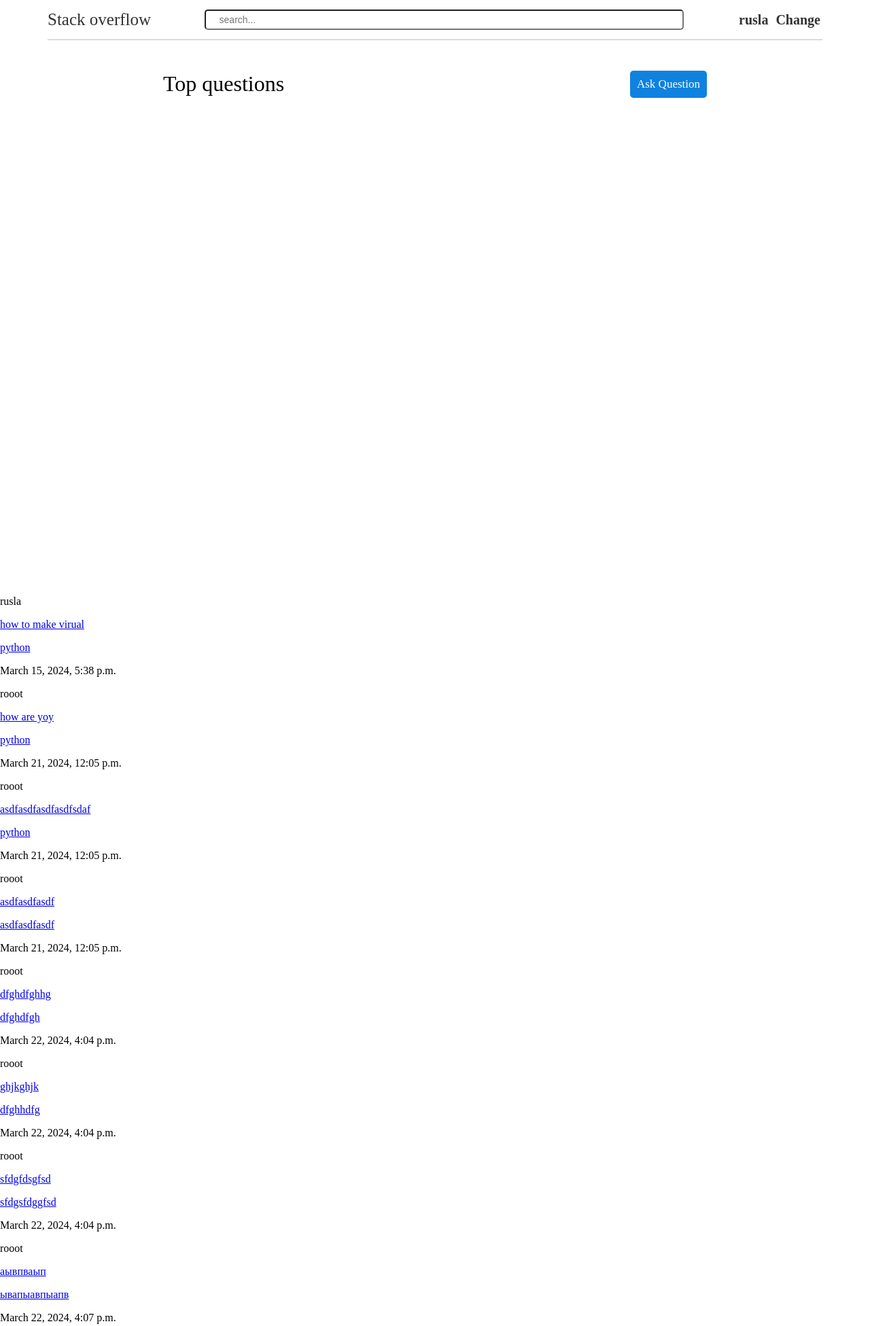
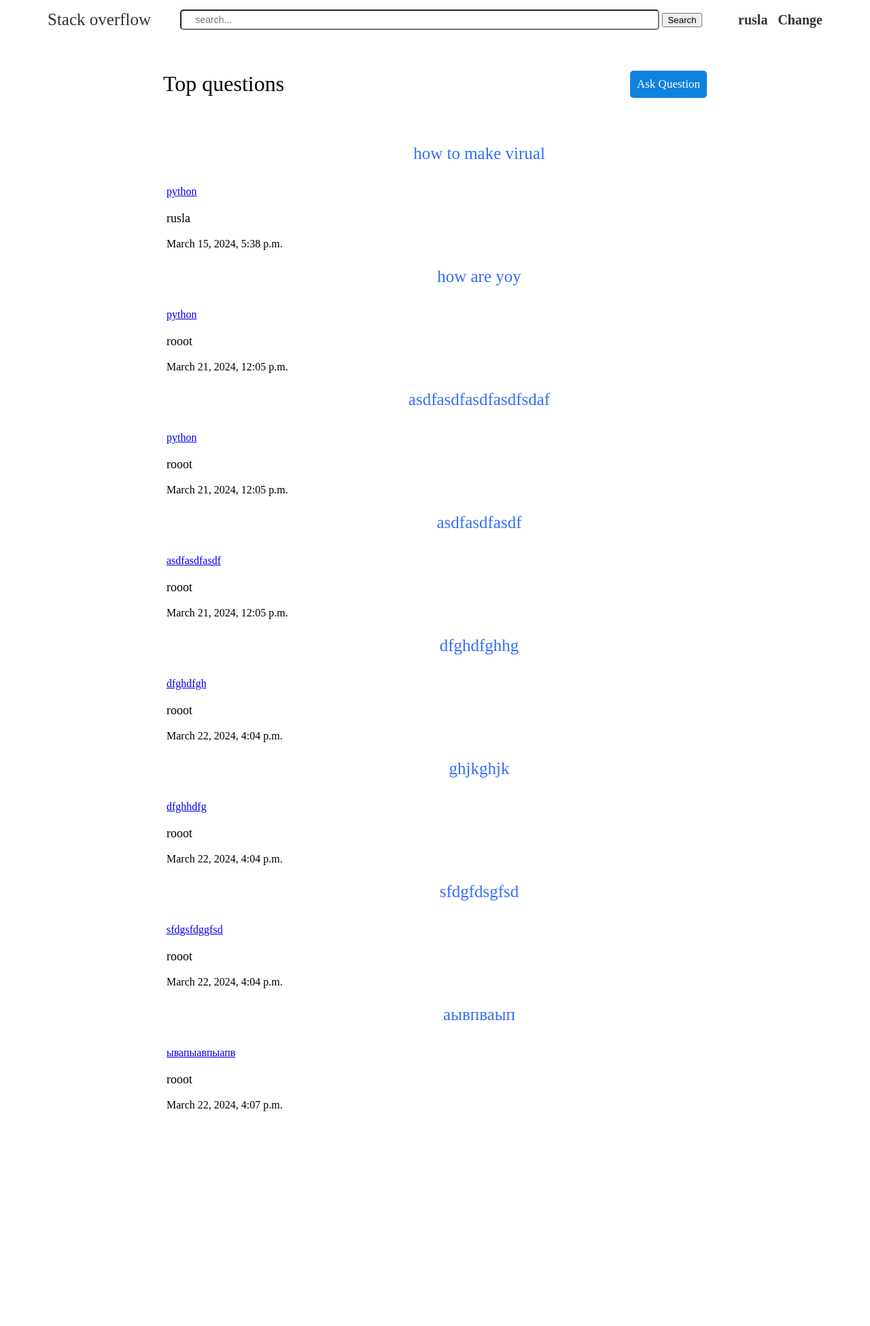
Before and after one commit to ruslanrzaevv/stackvoerflow, a Django app: page / in a window 1280 px wide. Shown: the top 1951 px of the page at 68% size. After the commit the page ends 1635 px from the top, so only its background shows below. Run offline with Django 5.2, Linux system fonts and the light colour scheme; a user stored in the database is signed in; data comes from the database, SQL or seed files in the repository; both versions use the stored data as it was after the commit; parts of the project's set-up code (start-up, migrations or seed data) failed here and were passed over.

Commit message:
added search

```diff
--- a/questions/views.py
+++ b/questions/views.py
@@ -1,10 +1,19 @@
 from django.shortcuts import render, get_object_or_404, redirect
 
 from questions.models import Question, Answer
+from django.db.models import Q
 from questions.forms import AddQuestionForm, AddAnswerForm
 
 def index(request):
     questions = Question.objects.all()
+
+    if request.POST.get('q'):
+        search = request.GET.get('q', '')
+
+        questions = Question.objects.filter(
+            Q(title__icontains=search)
+            # Q(tag__icontains=search)
+        )
 
     context = {
         'questions': questions,
--- a/static/questions/css/style.css
+++ b/static/css/style.css
@@ -13,6 +13,7 @@
     max-width: 1170px;
     padding: 0 15px;
     margin: 0 auto;
+
 }
 
 
@@ -23,6 +24,14 @@
     left: 0;
     right: 0;
     z-index: 1000;
+
+}
+
+
+.header.fixed{
+    height: auto;
+    position: fixed;
+    box-shadow: none;
 }
 
 .header__inner{
@@ -31,7 +40,6 @@
     align-items: center;
     padding: 14px 0;
     margin: 0;
-    border-bottom: 1px solid #bfbfbf;
 }
 
 .header__logo {
@@ -55,20 +63,15 @@
 
 .nav__link {
     color: #333;
-    padding-top: 11px;
-    padding-bottom: 17px;
-    padding-left: 3px;
-    padding-right: 3px;
-    background-color: #fff;
     text-decoration: none;
+    margin-left: 10px;
 }
 
 .nav__link:hover {
     opacity: 1;
-    border-radius: 5px;
     width: 150px;
+    color: #cfcdcd;
     height: 50px;
-    background-color: #e8e8e8;
     transition: opacity .1s linear;
 }
 
@@ -82,9 +85,8 @@
 }
 
 .intro{
-    height: 100vh;
     margin-top: 60px;
-
+    background-color: #fff;
     position: relative;
 }
 
@@ -113,3 +115,30 @@
     background-color: rgb(0, 83, 150);
     transition: opasity .5s linear;
 }
+
+.question__inner{
+    display: flex;
+    flex-direction: column;
+
+}
+
+.question__item{
+    padding: 0 45px 0 175px;
+    position: relative;
+    margin-bottom: 60px;
+}
+
+.name{
+    font-size: 18px;
+
+}
+.title{
+    text-decoration: none;
+    font-size: 25px;
+    text-align: center;
+    color: #346ff9;
+}
+
+.title:hover{
+    color: #19419e;
+}
--- a/templates/base.html
+++ b/templates/base.html
@@ -6,7 +6,7 @@
     <meta name="viewport" content="width=device-width, initial-scale=1.0">
     <title>Stack Overflow</title>
     {{ form.media }}
-<link rel="stylesheet" href="{% static 'questions/css/style.css' %}">
+<link rel="stylesheet" href="{% static 'css/style.css' %}">
 <script src="https://cdnjs.cloudflare.com/ajax/libs/jquery/3.7.1/jquery.min.js"></script>
 
 </head>
@@ -22,9 +22,8 @@
             <div class="header__inner">
 
                 <a class="header__logo" href="{% url 'index' %}">Stack overflow</a>
-                <form action=".">
-                <input class="header__input" type="text" placeholder="search...">
-                </form>
+                {% include "questions/search.html" %}
+
             <nav class="nav">
                 {% if request.user.is_authenticated %}
                     <a class="nav__link" href="{% url 'profile' user.username %}">{{ user.username }}</a>
@@ -46,6 +45,6 @@
 
     <footer>
     </footer>
-    <script src="{% static 'questions/js/app.js' %}"></script>
+    <script src="{% static 'js/app.js' %}"></script>
 </body>
 </html>
--- a/templates/questions/index.html
+++ b/templates/questions/index.html
@@ -17,55 +17,24 @@
 </div>
 
 
+<div class="question">
+    <div class="container">
+        <div class="question__inner">
+            <div class="question__item">
+                <div class="question__content">
                         {% for q in questions %}
-
-<p>{{ q.user }}</p>
-<a href="{% url 'quest_detail' q.slug %}">
+                        <a class="title" href="{% url 'quest_detail' q.slug %}">
                             <p>{{ q.title }}</p>
                         </a>
                         {% for tag in q.tag.all %}
-<a href="{% url 'tag_detail' tag.pk %}">{{ tag }}{% if not forloop.last %}, {% endif %}</a>
+                        <a class="tag" href="{% url 'tag_detail' tag.pk %}">{{ tag }}{% if not forloop.last %}, {% endif %}</a>
                         {% endfor %}
-<p>{{ q.created_at }}</p>
+                        <p class="name">{{ q.user }}</p>
+                        <p class="created">{{ q.created_at }}</p>
                         {% endfor %}
                         {% endblock %}
-
-
-
-вмсвыпавпиаывлр
-ыавлпдрыапдлрыаполд
-ыаоплждыавподлыавпо
-ыщоваплдвыаопдлыа
-пывалопыалвоп
-ываоплдыавпдлыавп
-ыавопдлаывподыпалв
-ываопдлыавопдлаывоы
-ыаоплываоплдыапво
-ыоалпоаыдвлпожы
-\ыапоаывпоыавпдолыап
-авплдоаывпдлыоавп
-ыавполыавопдлыавпо
-авоплыовапджылпав
-ыавлпоывадлпоыаждвп\
-
-ылдавпоаыдвлпоыавпждл
-вапджлоыавпдлопыа
-ыовалдпоыавпджлоы
-ваыдлпоаывдпло
-ыавлдпоыавдпло
-ыаполдыаопд
-ывдлапыоавлп
-ываплоыавпдлоыап
-ываопдывалпо
-ываполдывапджолвыап
-аыдплпоыадпжло
-ыавдлпоыдавлпо
-ыавпдлоыавпдлопыа
-ываплоыдлавпо
-ывапдлоыадвпло
-ывапджлоыавпдлоыавдлаыпво
-ывалопдлаывоадывлподлав ып
-выалпоылдавоадылпвопаыдол
-аоывпдлыаводлваыоплдапвыодлаопадлааааааааааааааааааааааааааааааааааааааааааааааааааааааааааааааааааааааааааааааааааааааааааааааааааааааааааааааааааааааааааааааа
-воалдфыаыыыыаыаыаыаыаыаыааааа\
-фывлдподлфавжподлавыо
+                </div>
+            </div>
+        </div>
+    </div>
+</div>
--- /dev/null
+++ b/templates/questions/search.html
@@ -0,0 +1,5 @@
+<form method="post" action="{% url 'index' %}">
+    {% csrf_token %}
+    <input class="header__input" type="search" name="q" placeholder="search...">
+    <button type="submit">Search</button>
+</form>
```
Also changed, not shown: db.sqlite3, static/js/app.js (renamed from static/questions/js/app.js). Lines whose indentation alone changed are shown as unchanged.
